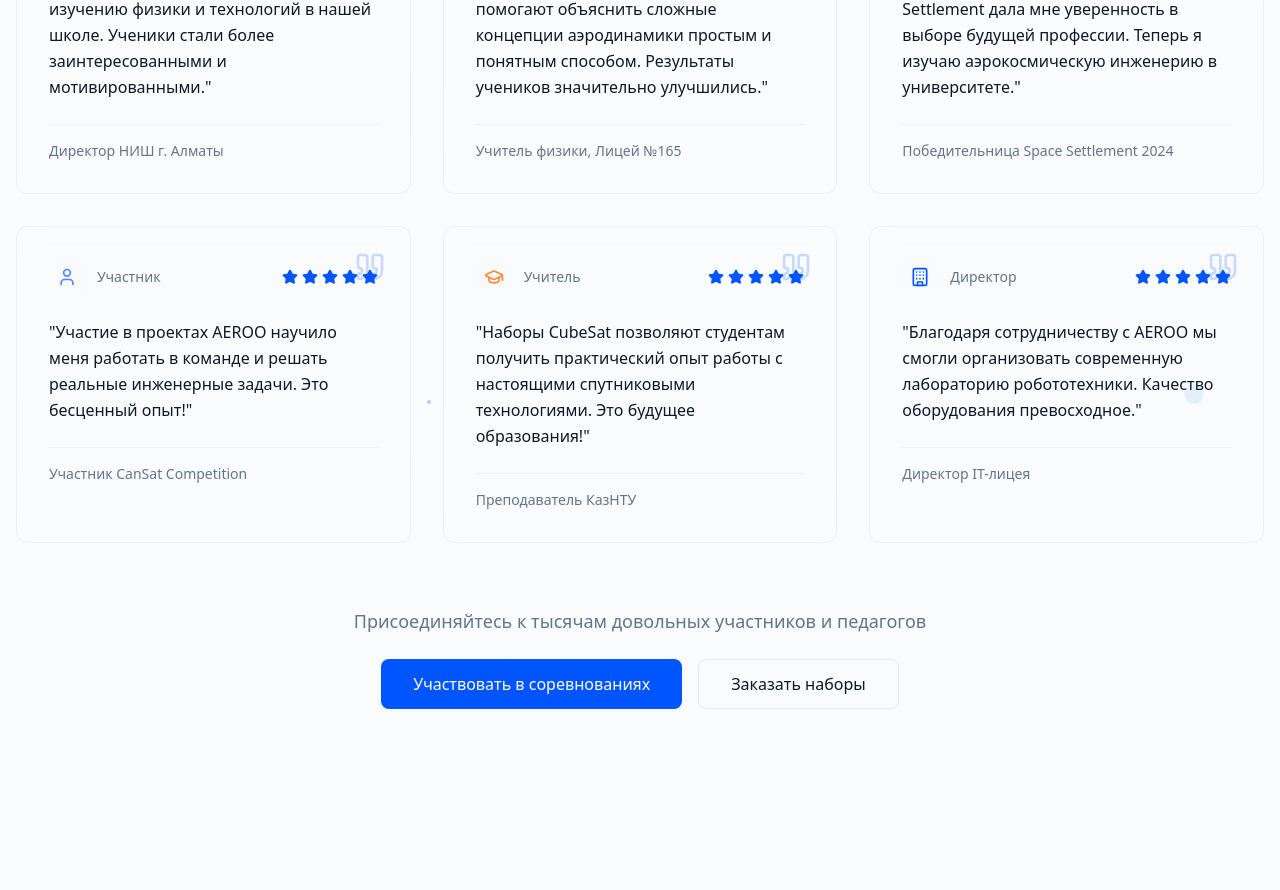
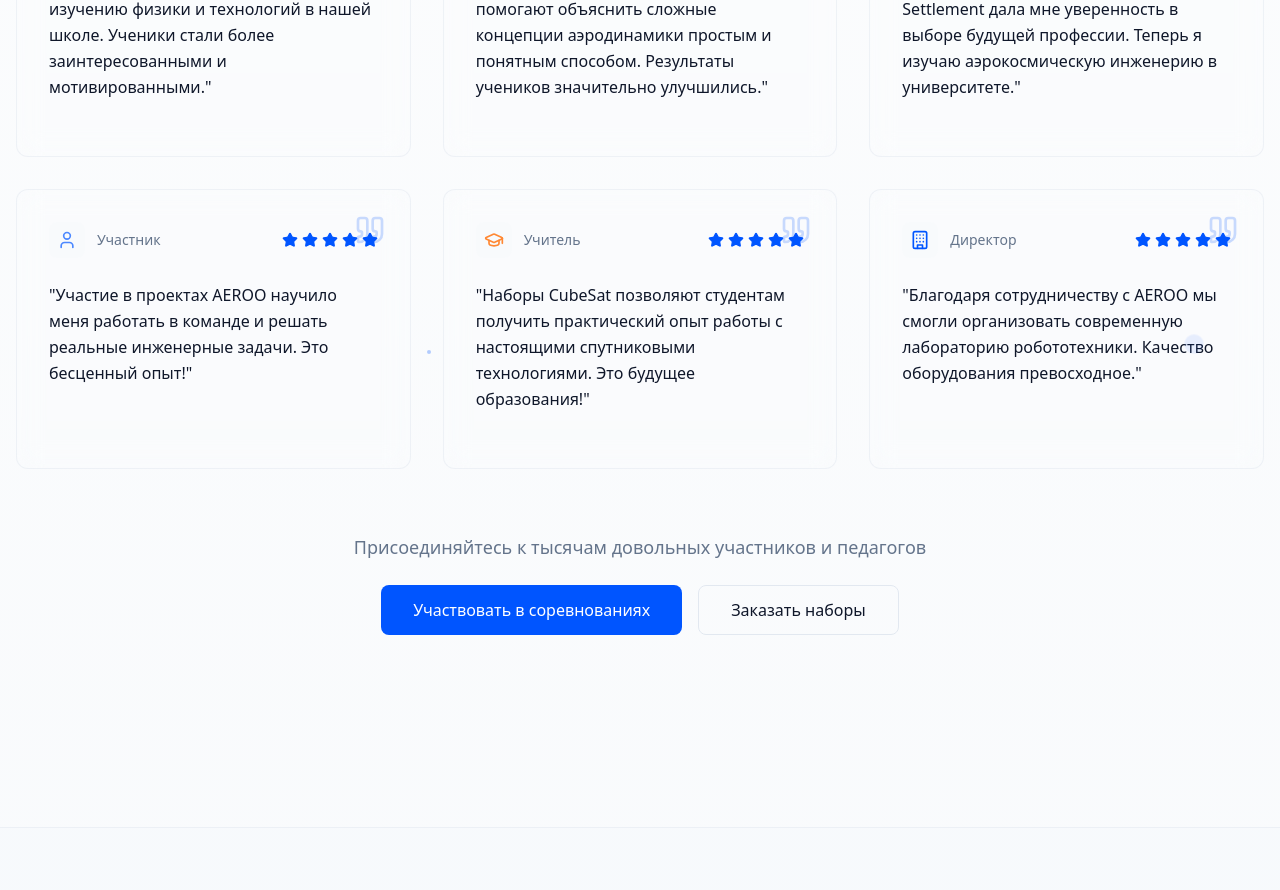
Before and after one commit to aeroo-space/aeroo-launchpad, a React (Vite) app: page / in a window 1280 px wide. Shown: the part 2240-3130 px from the top of the page. Built offline with nearby package versions, Linux system fonts and the light colour scheme.

Commit message:
Remove testimonial positions

```diff
--- a/src/components/sections/testimonials-section.tsx
+++ b/src/components/sections/testimonials-section.tsx
@@ -105,16 +105,6 @@ export function TestimonialsSection() {
                   })}"
                 </blockquote>
 
-                {/* Author Position Only */}
-                <footer className="border-t border-border/50 pt-4">
-                  <div className="text-sm">
-                    <div className="text-muted-foreground font-medium">
-                      {t(`home.testimonials.items.${testimonial.id}.position`, {
-                        defaultValue: "Должность"
-                      })}
-                    </div>
-                  </div>
-                </footer>
               </article>
             );
           })}
```
